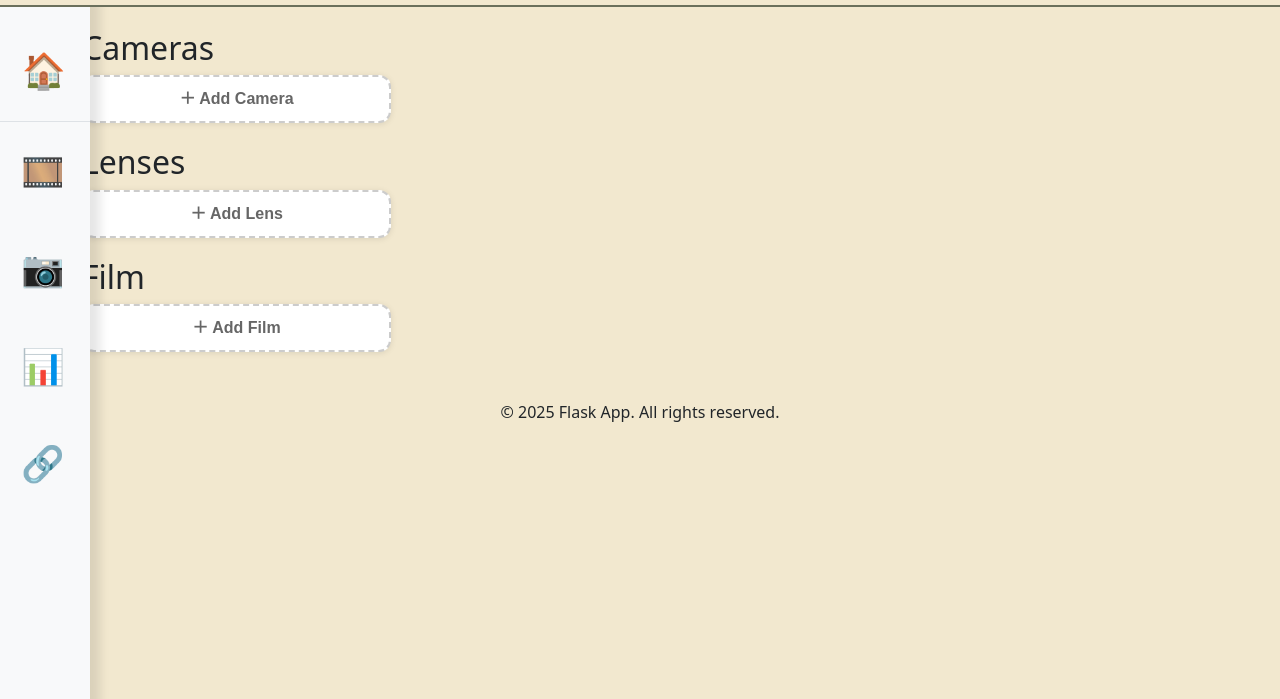
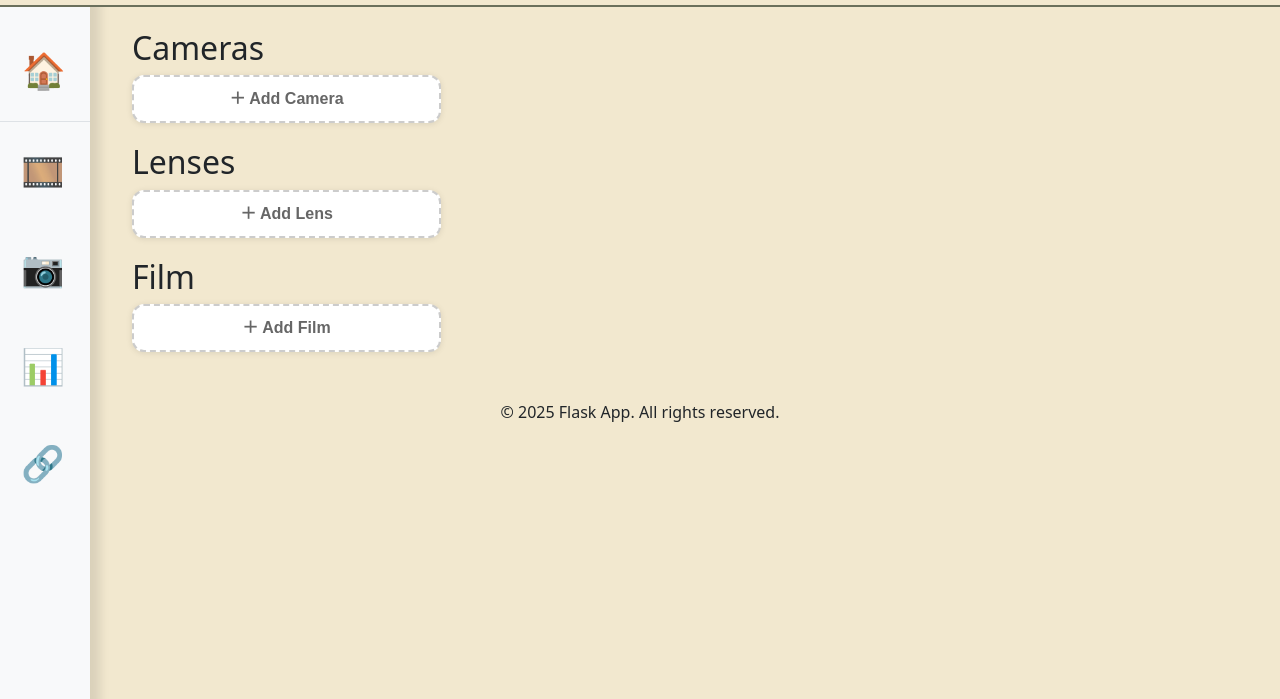
Before and after one commit to zhanzhan-lee/FilmTrack, a Flask app: page /gear in a window 1280 px wide. Shown: the part 101-800 px from the top of the page. Run offline with Flask 3, Linux system fonts and the light colour scheme; the visitor is signed in with stand-in values (Sample User, id 1); data that the repository does not hold is empty; some libraries are stand-ins or nearby versions.

Commit message:
[bugfix] Small screen occlusion problem

```diff
--- a/app/static/css/gear.css
+++ b/app/static/css/gear.css
@@ -3,7 +3,9 @@ body {
 
 }
 
-
+.content-container {
+    transform: translateX(50px);
+}
 
 .gear-section {
     display: flex;
```
